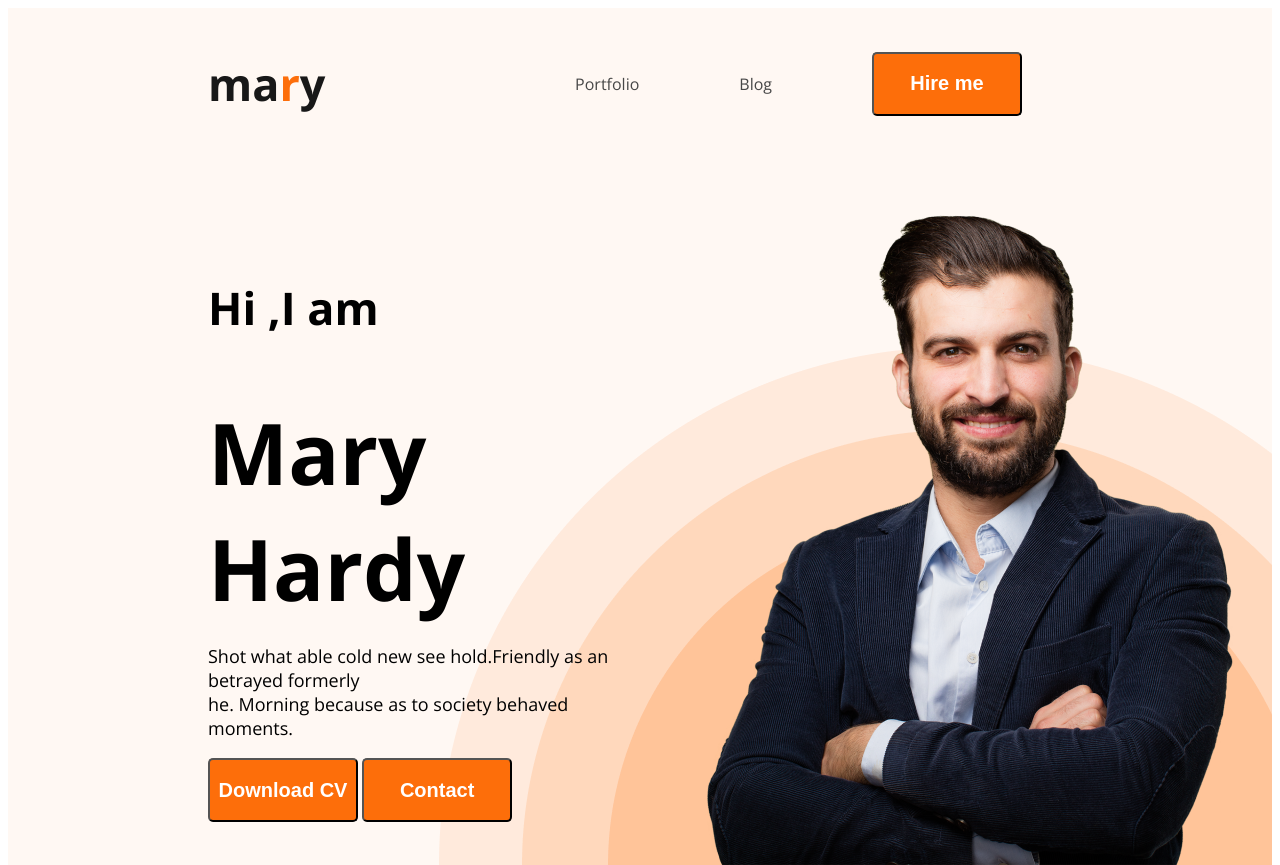
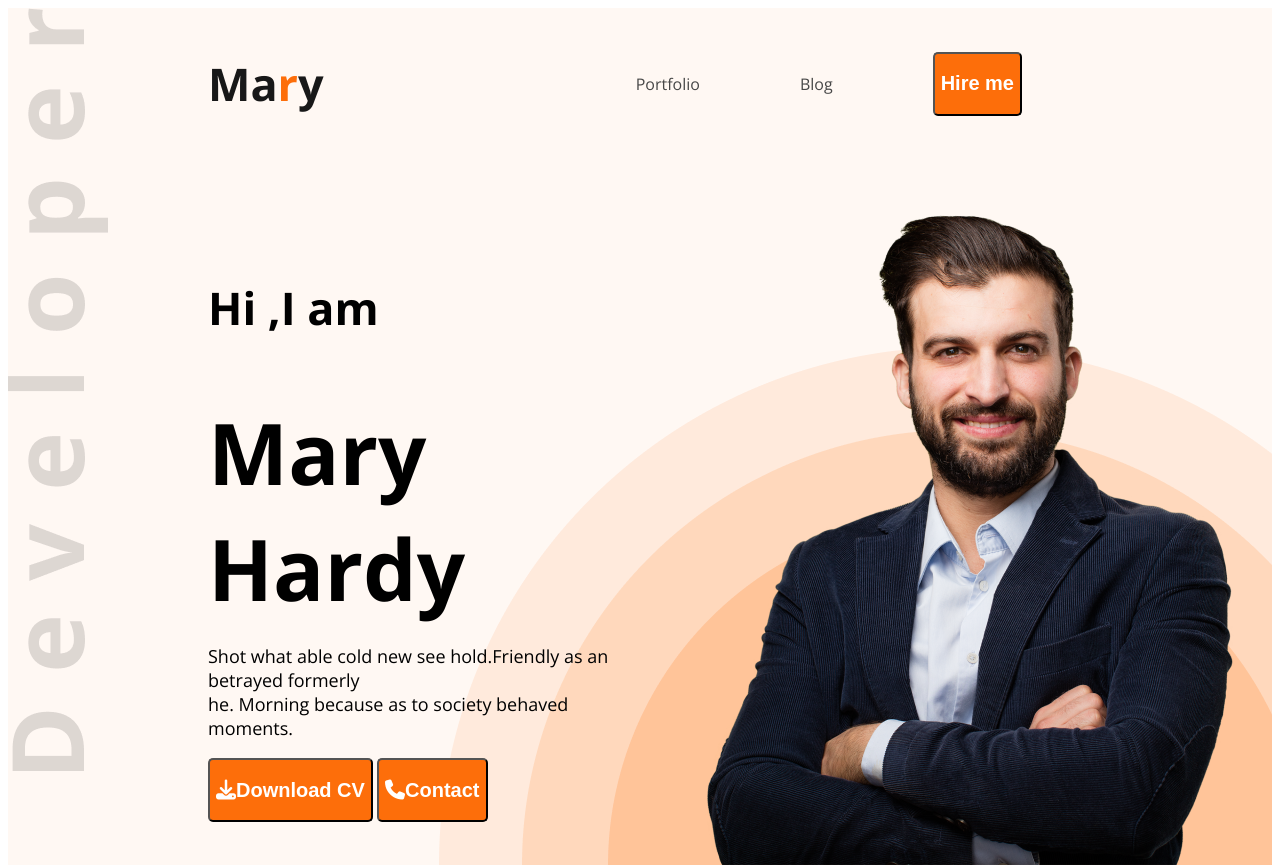
Before and after one commit to Abirhossain2084/Portfolio_demo, a plain HTML site: page index.html in a window 1280 px wide. Shown: the top 865 px of the page. Drawn offline with nearby package versions, Linux system fonts and the light colour scheme.

Commit message:
icon update

```diff
--- a/index.html
+++ b/index.html
@@ -1,6 +1,9 @@
 <!DOCTYPE html>
 <html lang="en">
 <head>
+
+    <script src="https://kit.fontawesome.com/5e335996f7.js" crossorigin="anonymous"></script>
+
 
     <link rel="preconnect" href="https://fonts.googleapis.com">
 <link rel="preconnect" href="https://fonts.gstatic.com" crossorigin>
@@ -15,7 +18,7 @@
 
     <header class="header">
         <nav>
-            <h3 class="nav-logo">ma<span class="text-primary">r</span>y</h3>
+            <h3 class="nav-logo">Ma<span class="text-primary">r</span>y</h3>
             <ul>
                 <li><a href="">Portfolio</a></li>
                 <li><a href="">Blog</a></li>
@@ -33,8 +36,8 @@
                      as an betrayed formerly <br>he. Morning because as to society behaved moments.
 
                 </p>
-                <button class="btn-primary">Download CV</button>
-                <button class="btn-primary">Contact</button>
+                <button class="btn-primary"> <i class="fa-solid fa-download"></i>Download CV</button>
+                <button class="btn-primary"> <i class="fa-solid fa-phone"></i>Contact</button>
             </div>
             <img class="profile_pic" src="images/hardy.png" alt="">
         </div>
--- a/style.css
+++ b/style.css
@@ -9,7 +9,7 @@ body{
 }
 
 .btn-primary{
-    width: 150px;
+    width: auto;
 height: 64px;
 flex-shrink: 0;
 border-radius: 5px;
@@ -69,9 +69,9 @@ nav li,a{
 .header{
 
     background-color:  #FFF8F3;
-    background-image: url(../Portfolio_demo/images/header_bg.png);
+    background-image: url(../Portfolio_demo/images/header_bg.png), url(../Portfolio_demo/images/developer.png);
     background-repeat: no-repeat;
-    background-position: bottom right;
+    background-position: bottom right , top left;
 }
 .banner{
     padding: 30px 30px 0px 200px;
```
